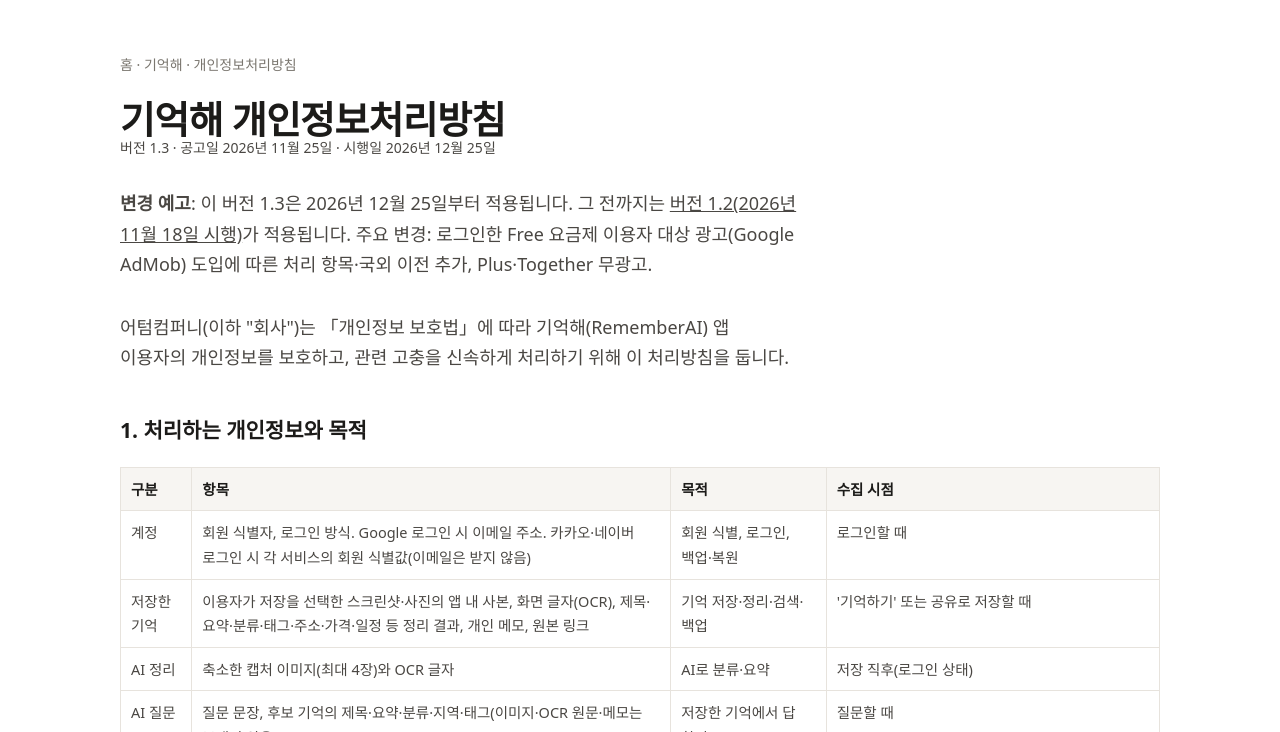
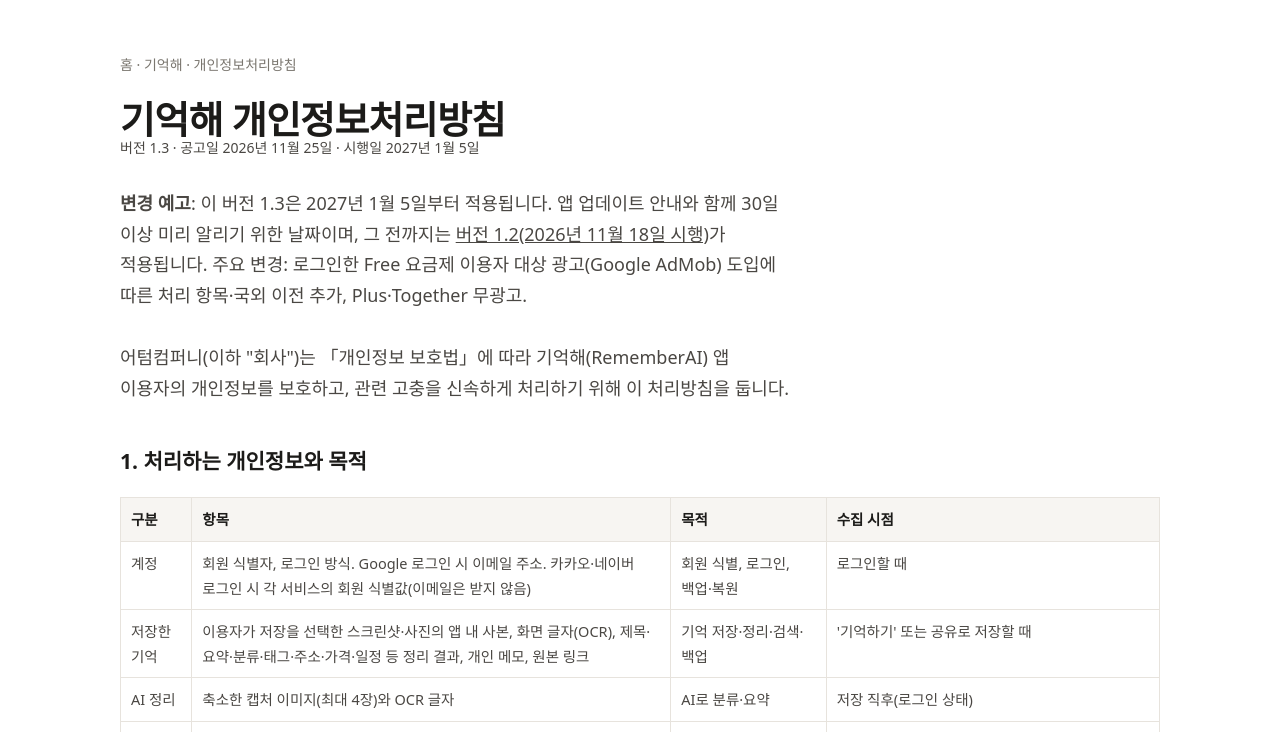
Before and after one commit to autumncompany/autumncompany.github.io, a plain HTML site: page rememberai-privacy.html in a window 1280 px wide. Shown: the part 68-800 px from the top of the page. Drawn offline with Linux system fonts and the light colour scheme.

Commit message:
Update rememberai-privacy.html

```diff
--- a/rememberai-privacy.html
+++ b/rememberai-privacy.html
@@ -32,8 +32,8 @@
 <div class="wrap">
 <div class="crumb"><a href="./">홈</a> · <a href="rememberai.html">기억해</a> · 개인정보처리방침</div>
 <h1>기억해 개인정보처리방침</h1>
-<p class="meta">버전 1.3 · 공고일 2026년 11월 25일 · 시행일 2026년 12월 25일</p>
-<p class="lead"><strong>변경 예고</strong>: 이 버전 1.3은 2026년 12월 25일부터 적용됩니다. 그 전까지는 <a href="rememberai-privacy-v1.2.html">버전 1.2(2026년 11월 18일 시행)</a>가 적용됩니다. 주요 변경: 로그인한 Free 요금제 이용자 대상 광고(Google AdMob) 도입에 따른 처리 항목·국외 이전 추가, Plus·Together 무광고.</p>
+<p class="meta">버전 1.3 · 공고일 2026년 11월 25일 · 시행일 2027년 1월 5일</p>
+<p class="lead"><strong>변경 예고</strong>: 이 버전 1.3은 2027년 1월 5일부터 적용됩니다. 앱 업데이트 안내와 함께 30일 이상 미리 알리기 위한 날짜이며, 그 전까지는 <a href="rememberai-privacy-v1.2.html">버전 1.2(2026년 11월 18일 시행)</a>가 적용됩니다. 주요 변경: 로그인한 Free 요금제 이용자 대상 광고(Google AdMob) 도입에 따른 처리 항목·국외 이전 추가, Plus·Together 무광고.</p>
 <p class="lead">어텀컴퍼니(이하 "회사")는 「개인정보 보호법」에 따라 기억해(RememberAI) 앱 이용자의 개인정보를 보호하고, 관련 고충을 신속하게 처리하기 위해 이 처리방침을 둡니다.</p>
 
 <h2>1. 처리하는 개인정보와 목적</h2>
@@ -115,7 +115,7 @@
 <p>개인정보 침해에 대한 상담·신고: 개인정보침해신고센터(privacy.kisa.or.kr, 국번 없이 118), 개인정보분쟁조정위원회(kopico.go.kr, 1833-6972), 대검찰청(spo.go.kr, 1301), 경찰청(ecrm.police.go.kr, 182).</p>
 
 <h2>10. 시행일과 변경</h2>
-<p>이 방침은 2026년 12월 25일부터 적용합니다(버전 1.3: 로그인한 Free 요금제 이용자 대상 광고(Google AdMob) 도입에 따라 광고 관련 처리 항목·위탁을 추가하고, Plus·Together 구독 이용자에게 광고를 표시하지 않음을 명시. 버전 1.2(2026년 11월 18일 시행): 생년월일로 만 18세 이상을 확인하고 확인 결과·확인 시각·기준 버전을 보관하도록 변경. 생년월일 원본은 저장하지 않음. 이전 버전 1.1은 2026년 11월 10일, 1.0은 2026년 11월 9일 시행). 내용이 바뀌면 시행 7일 전(이용자 권리에 중요한 변경은 30일 전)에 앱과 이 페이지에 알립니다. 이전 버전: <a href="rememberai-privacy-v1.2.html">버전 1.2</a>.</p>
+<p>이 방침은 2027년 1월 5일부터 적용합니다(버전 1.3: 로그인한 Free 요금제 이용자 대상 광고(Google AdMob) 도입에 따라 광고 관련 처리 항목·위탁을 추가하고, Plus·Together 구독 이용자에게 광고를 표시하지 않음을 명시. 버전 1.2(2026년 11월 18일 시행): 생년월일로 만 18세 이상을 확인하고 확인 결과·확인 시각·기준 버전을 보관하도록 변경. 생년월일 원본은 저장하지 않음. 이전 버전 1.1은 2026년 11월 10일, 1.0은 2026년 11월 9일 시행). 내용이 바뀌면 시행 7일 전(이용자 권리에 중요한 변경은 30일 전)에 앱과 이 페이지에 알립니다. 이전 버전: <a href="rememberai-privacy-v1.2.html">버전 1.2</a>.</p>
 </div>
 </main>
 <footer class="site-footer">
```
